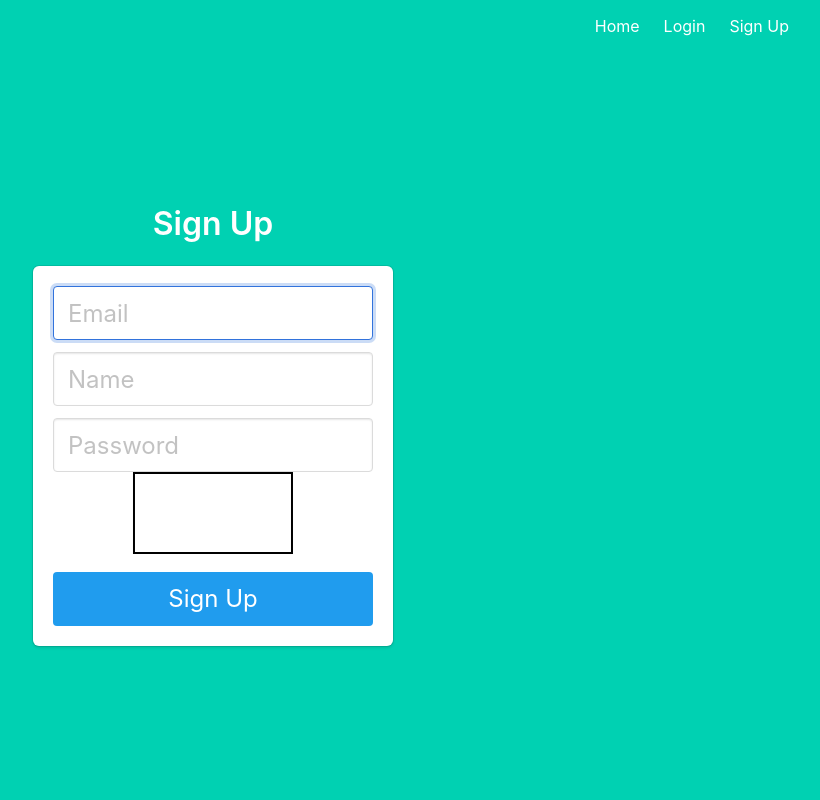
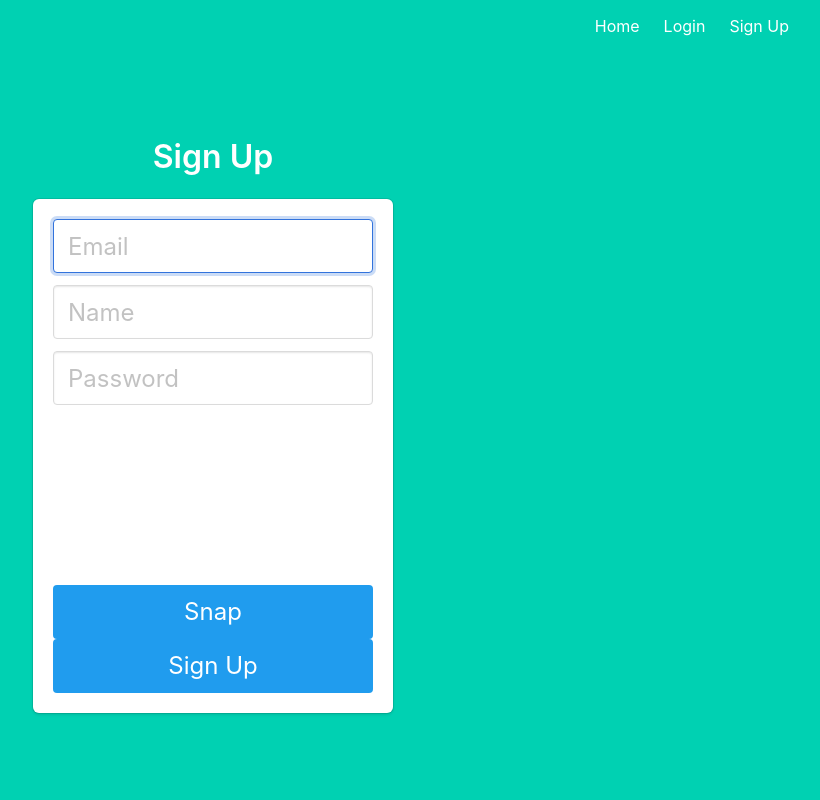
Before and after one commit to weizhang05/Zontanos, a Flask app: page /signup in a window 1280 px wide. Shown: the whole page, without its empty margins (427-1247 px from the left). Run offline with Flask 2, Linux system fonts and the light colour scheme.

Commit message:
cleaned up and fixed codes for signing up

```diff
--- a/Zontanos/auth.py
+++ b/Zontanos/auth.py
@@ -1,6 +1,7 @@
 # flask based dependencies
 from flask import Blueprint, render_template, redirect, session, url_for, request, flash, escape, Response, Flask, abort
 from flask_login import login_user, logout_user, login_required
+import flask
 # functions from local files
 from .models import User
 from . import db
@@ -10,11 +11,11 @@
 from PIL import Image
 import cv2, face_recognition
 import numpy as np
-import re, time, io, requests
+import re, time, io, requests, base64
 
 auth = Blueprint('auth', __name__)
 
-# hypothetical link for clearing all sessions
+# hypothetical link for clearing all sessions (USE WHEN STUCK!)
 @auth.route('/clear')
 def clear():
     session.clear()
@@ -26,34 +27,37 @@
 
 @auth.route('/signup_user', methods=['POST'])
 def signup_post():
-    if flask.request.method == "POST":
-        email = request.form.get('email')
-        name = request.form.get('name')
-        password = str(request.form['pass'])
-        image = request.form.get('image')
-        user_status = {'registration': False, 'face_present': False, 'duplicate':False}
-        user = User.query.filter_by(email=email).first() # if this returns a user, then the email already exists in database
-        if user: # if a user is found, we want to redirect back to signup page so user can try again
-            flash('Email address already exists')
-            user_status['duplicate'] = True
+    email = request.form.get('email')
+    name = request.form.get('name')
+    password = request.form.get('password')
+    image = request.form.get('image')
+
+    user_status = {'registration': False, 'face_present': False, 'duplicate':False}
+    user = User.query.filter_by(email=email).first() # if this returns a user, then the email already exists in database
+
+    if user: # if a user is found, we want to redirect back to signup page so user can try again
+        flash('Email address already exists')
+        return redirect(url_for('auth.signup'))
+    else:
+        if flask.request.files.get("image"):
+            # read the image in PIL format
+            image = base64.b64decode(image)
+            image = np.array(Image.open(io.BytesIO(image)))
+            #print(face_recognition.face_encodings(image))
+            #print(face_recognition.compare_faces(face_recognition.face_encodings(image)[0], [known_face_encoding], tolerance=0.5))
+            facerecoVal = face_recognition.face_encodings(image)
+            user_status['face_present'] = True
+            facial = str(re.sub("\s+", ",", str(facerecoVal[0])))
         else:
-            if flask.request.files.get("image"):
-                # read the image in PIL format
-                image = flask.request.files["image"].read()
-                image = np.array(Image.open(io.BytesIO(image)))
-                #print(face_recognition.face_encodings(image))
-                #print(face_recognition.compare_faces(face_recognition.face_encodings(image)[0], [known_face_encoding], tolerance=0.5))
-                facerecoVal = face_recognition.face_encodings(image)
-                user_status['face_present'] = True
-            else:
-                user_status['face_present'] = False
+            facial = None
 
-            # create new user with the form data. Hash the password so plaintext version isn't saved.
-            new_user = User(email=email, name=name, password=generate_password_hash(password, method='sha256'), facereco=str(re.sub("\s+", ",", str(facerecoVal[0]))))
-            # add the new user to the database
-            db.session.add(new_user)
-            db.session.commit()
-            user_status['registration'] = True
+        # create new user with the form data. Hash the password so plaintext version isn't saved.
+        new_user = User(email=email, name=name, password=generate_password_hash(password, method='sha256'), facereco=facial)
+
+        # add the new user to the database
+        db.session.add(new_user)
+        db.session.commit()
+        user_status['registration'] = True
 
     return flask.jsonify(user_status)
 
--- a/Zontanos/templates/signup.html
+++ b/Zontanos/templates/signup.html
@@ -7,100 +7,98 @@
             {{ messages[0] }}. Go to <a href="{{ url_for('auth.login') }}">login page</a>.
         </div>
         {% endif %} {% endwith %}
-        <form>
+        <form method="post" action="signup_user">
             <div class="field">
                 <div class="control">
-                    <input class="input is-large" type="email" id="email1" name="email" placeholder="Email" autofocus="">
+                    <input class="input is-large" type="email" id="email" name="email" placeholder="Email" autofocus="">
                 </div>
             </div>
 
             <div class="field">
                 <div class="control">
-                    <input class="input is-large" type="text" id="name1" name="name" placeholder="Name" autofocus="">
+                    <input class="input is-large" type="text" id="name" name="name" placeholder="Name" autofocus="">
                 </div>
             </div>
 
             <div class="field">
                 <div class="control">
-                    <input class="input is-large" type="password" id="password1" name="password" placeholder="Password">
+                    <input class="input is-large" type="password" id="password" name="password" placeholder="Password">
                 </div>
             </div>
-		</form>
+
 			<div class="field">
 				<div id ="face-input">
-                    <video id="myVideo"  autoplay></video>
+                    <video id="video" autoplay></video>
+					<canvas style="display: none;" id="canvas" name="image"></canvas>
+					<input class="input is-large" type="hidden" id="image" name="image" value="" autofocus="">
                 </div>
 			</div>
-            <button id="button" class="button is-block is-info is-large is-fullwidth">Sign Up</button>
+
+			<button id="snap" class="button is-block is-info is-large is-fullwidth">Snap</button>
+            <button type="submit" id="button" class="button is-block is-info is-large is-fullwidth">Sign Up</button>
+		</form>
 
 			<script>
-				let v = document.getElementById("myVideo");
-				let b = document.getElementById("button");
-				//create a canvas to grab an image for upload
-				let imageCanvas = document.createElement('canvas');
-				let imageCtx = imageCanvas.getContext("2d");
+				// |streaming| indicates whether or not we're currently streaming
+				// video from the camera. Obviously, we start at false.
+				var streaming = false;
+				var width =  200;
+				var height = null;
 
+				var video = document.getElementById('video');
+				var canvas = document.getElementById('canvas');
+				var image = document.getElementById('image');
+				var snap = document.getElementById('snap');
 
-				function postFile(file) {
-					// get form data
-					email = document.getElementById("email1").value
-					pass = document.getElementById("password1").value
-					name = document.getElementById("name1").value
+				function startup() {
+					navigator.mediaDevices.getUserMedia({video: true, audio: false})
+					.then(function(stream) {
+					  video.srcObject = stream;
+					  video.play();
+					})
+					.catch(function(err) {
+					  console.log("An error occurred: " + err);
+					});
 
-					let formdata = new FormData();
-					formdata.append("image", file);
-					formdata.append("email", email);
-					formdata.append("pass", pass);
-					formdata.append("name", name);
+					video.addEventListener('canplay', function(ev){
+					  if (!streaming) {
+						height = video.videoHeight / (video.videoWidth/width);
 
-					let xhr = new XMLHttpRequest();
-					xhr.open('POST', 'http://localhost:5000/signup_user', true);
-					 xhr.onload = function () {
-						if (this.status === 200) {
-							var data = JSON.parse(this.responseText);
-							 if(data['registration'] == true){
-								alert('Successful Registration!');
-								window.location.href = "{{ url_for('auth.login')}}";
-							}else if(data['duplicate'] == true){
-								window.location.href = "{{ url_for('auth.signup')}}";
-							}
+						// Firefox currently has a bug where the height can't be read from
+						// the video, so we will make assumptions if this happens.
+						if (isNaN(height)) {
+						  height = width / (4/3);
 						}
-					};
 
-					xhr.send(formdata);
-				}
-				function sendImagefromCanvas() {
-				//Make sure the canvas is set to the current video size
-				imageCanvas.width = v.videoWidth;
-				imageCanvas.height = v.videoHeight;
+						video.setAttribute('width', width);
+						video.setAttribute('height', height);
+						canvas.setAttribute('width', width);
+						canvas.setAttribute('height', height);
+						streaming = true;
+					  }
+					}, false);
 
-				imageCtx.drawImage(v, 0, 0, v.videoWidth, v.videoHeight);
+					snap.addEventListener('click', function(ev){
+					  takepicture();
+					  ev.preventDefault();
+					}, false);
+				  }
 
-				//Convert the canvas to blob and post the file
-				imageCanvas.toBlob(postFile, 'image/jpeg');
-				}
+				  function takepicture() {
+					var context = canvas.getContext('2d');
+					if (width && height) {
+					  canvas.width = width;
+					  canvas.height = height;
+					  context.drawImage(video, 0, 0, width, height);
 
-				 window.onload = function () {
-					//Get camera video
-					navigator.mediaDevices.getUserMedia({ video: { width: 1280, height: 720 }, audio: false })
-						.then(stream => {
-							v.srcObject = stream;
-						})
-						.catch(err => {
-							console.log('navigator.getUserMedia error: ', err)
-						});
-				};
-				 //Take a picture on click
-				v.onclick = function () {
-					console.log('click');
-					sendImagefromCanvas();
-				};
-				//Take a picture on click
-				b.onclick = function () {
-					console.log('click');
-					sendImagefromCanvas();
-				};
+					  var data = canvas.toDataURL('image/png');
+					  image.setAttribute('value', canvas.toDataURL());
+					}
+				  }
 
+				  // Set up our event listener to run the startup process
+				  // once loading is complete.
+				  window.addEventListener('load', startup, false);
 			</script>
 
     </div>
```
